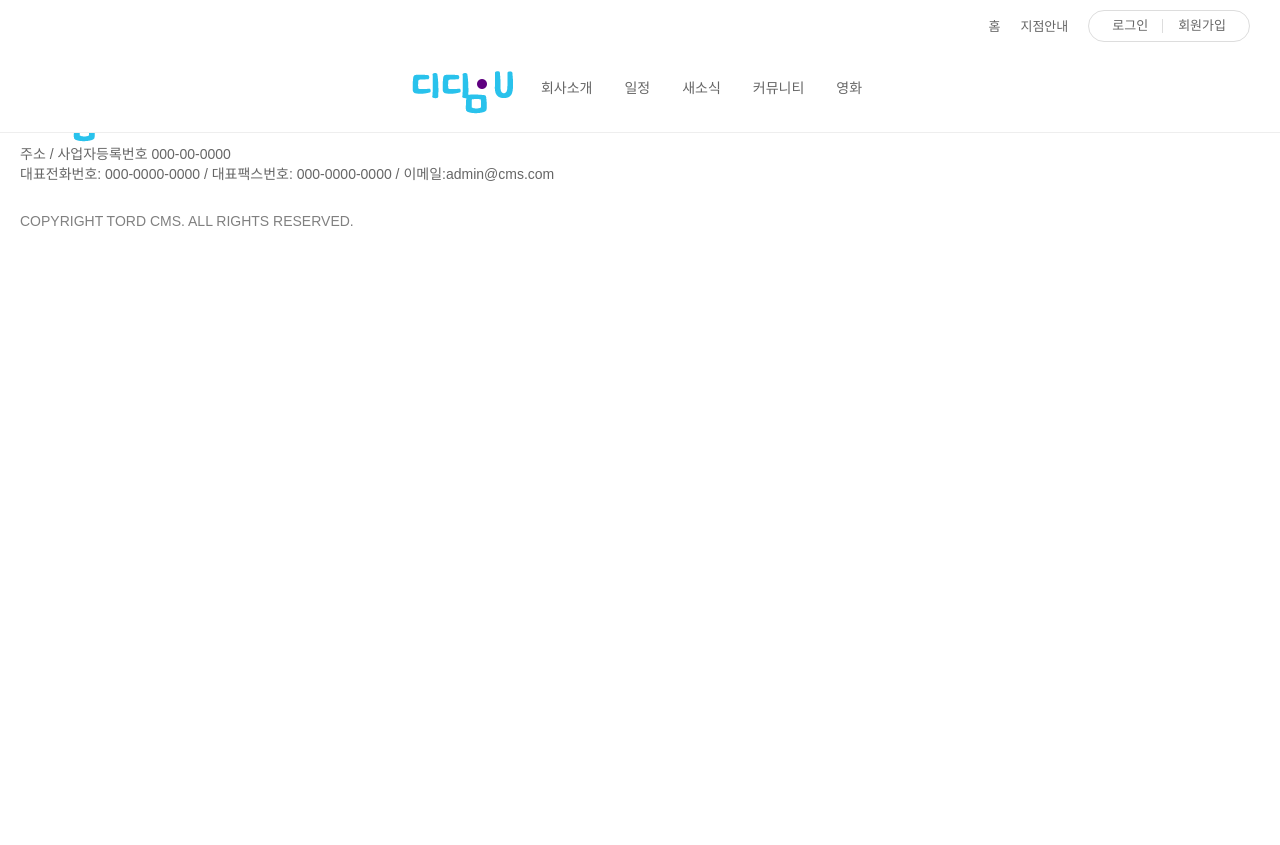
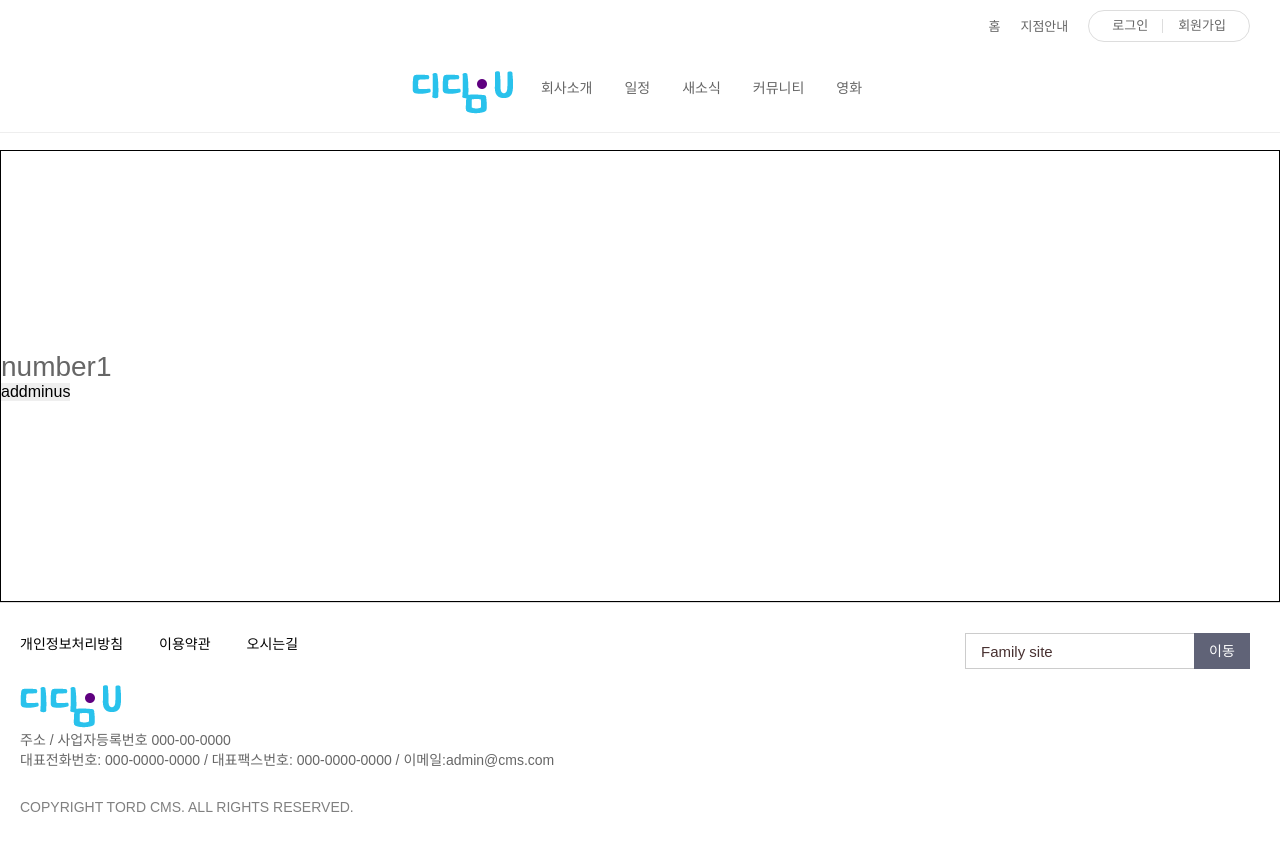
Before and after one commit to didimu/didimucms, a React (Create React App) app: page /movie in a window 1280 px wide. Before the commit the page ends 800 px from the top, so only its background shows below. Built offline with nearby package versions, Linux system fonts and the light colour scheme; a web font is replaced by a local one.

Commit message:
feat:20280828_file

```diff
--- a/src/App.js
+++ b/src/App.js
@@ -9,8 +9,10 @@ import MoviePage from "./pages/MoviePage.jsx";
 import PortPage from "./pages/PortPage.jsx";
 import IntroPage from "./pages/IntroPage.jsx";
 import Unsplash from "./pages/Unsplash.jsx";
-import PostView from "./pages/board/PostView.jsx";
-import PostMain from "./pages/board/PostMain.jsx";
+//import Signup from "./pages/member/Signup.jsx";
+//import PostView from "./pages/board/PostView.jsx";
+//import PostMain from "./pages/board/PostMain.jsx";
+
 
 const App = () => {
   return (
@@ -23,8 +25,11 @@ const App = () => {
         <Route path="/youtube" element={<YoutubePage />} />
         <Route path="/movie" element={<MoviePage />} />
         <Route path="/unsplash" element={<Unsplash />} />
-        <Route exact path='/postView/:no' component={PostView} />
-        <Route exact path='/' component={PostMain} />
+
+
+
+
+
       </Routes>
       <Footer  />
     </BrowserRouter>
@@ -32,3 +37,10 @@ const App = () => {
 };
 
 export default App;
+
+
+
+//<Route exact path='/postView/:no' component={PostView} />
+//<Route exact path='/' component={PostMain} />
+
+//<Route paht="/signup" element={<Signup />} />
--- a/src/assets/scss/layout/_layout.scss
+++ b/src/assets/scss/layout/_layout.scss
@@ -79,3 +79,9 @@
 .location .location_txt span:last-child:after {
     background: none;
 }
+.ctn_sample_wrap {
+    border:1px solid #000;
+    margin-top:150px;
+    padding:200px 0;
+
+}
--- a/src/pages/MoviePage.jsx
+++ b/src/pages/MoviePage.jsx
@@ -1,8 +1,15 @@
-import React from 'react'
+import React, { useState } from 'react'
 
 const MoviePage = () => {
+  const [itme, setItem] = useState(1);
+  const addItem = () => setItem(itme + 1);
+  const minusItem = () => setItem(itme - 1);
   return (
-    <div>MoviePage</div>
+    <div className='ctn_sample_wrap'>
+         <h1>number{itme}</h1>
+         <button onClick={addItem}>add</button>
+         <button onClick={minusItem}>minus</button>
+    </div>
   )
 }
 
--- /dev/null
+++ b/src/pages/member/Signup.jsx
@@ -0,0 +1,10 @@
+import React from 'react'
+import SubContents from '../components/layout/SubContents'
+
+const Signup = () => {
+  return (
+    <div>회원가입</div>
+  )
+}
+
+export default Signup
```
